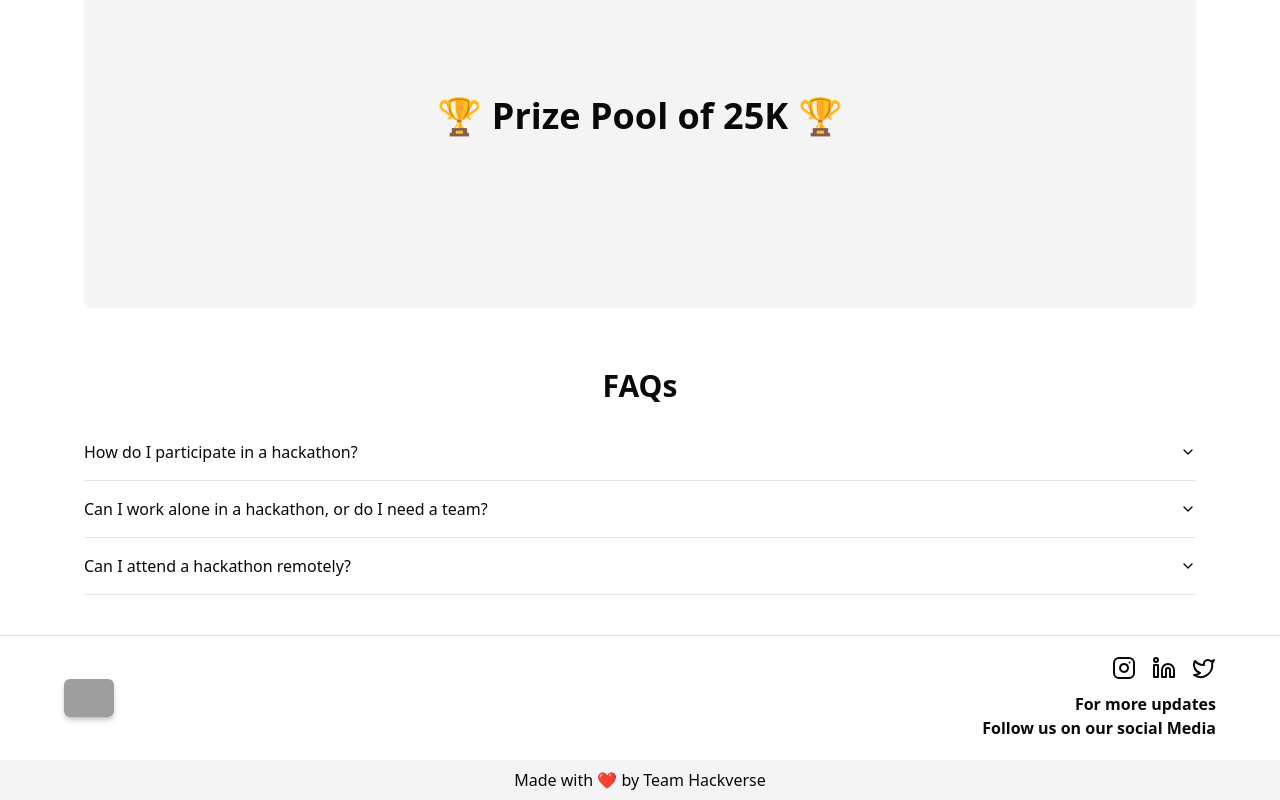
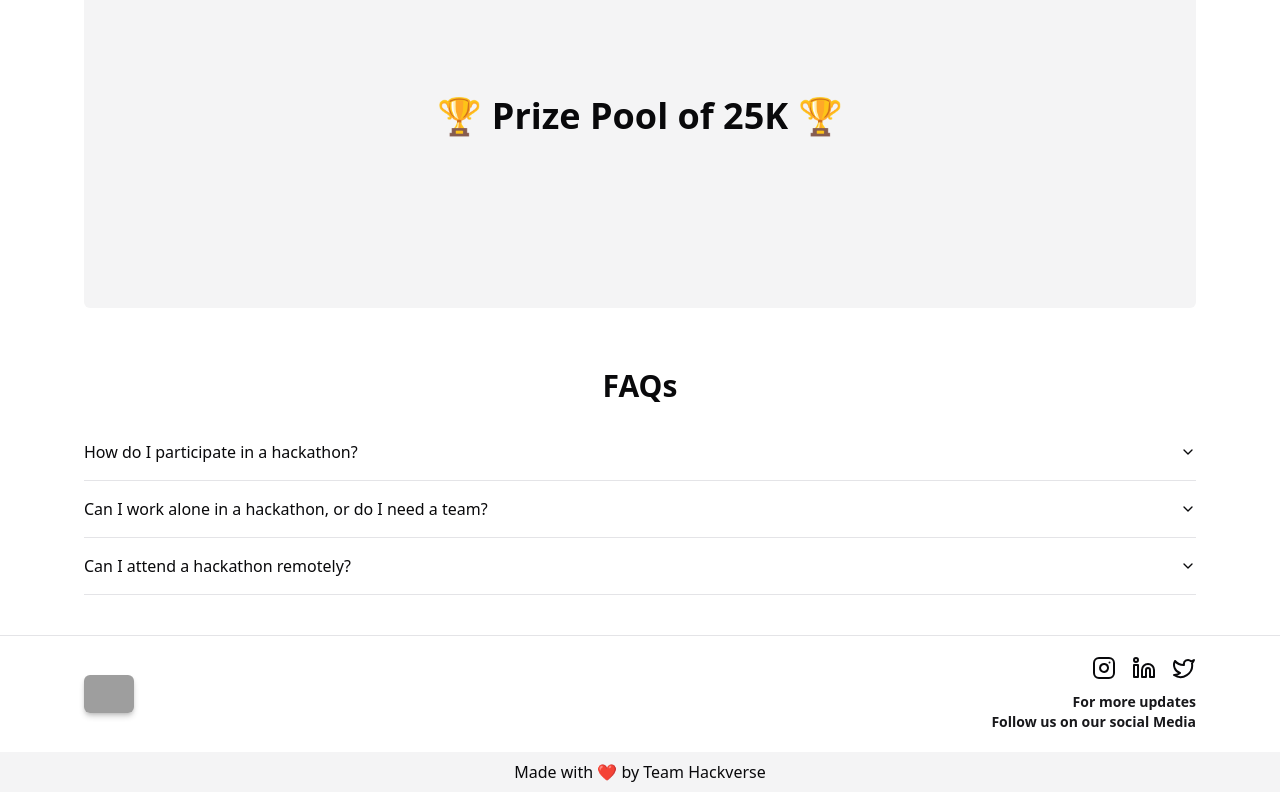
Before and after one commit to CodeChef-SRMRMP/hackverse-2.0, a Next.js app: page / in a window 1280 px wide. Shown: the part 1910-2710 px from the top of the page. Built offline with nearby package versions, Linux system fonts and the light colour scheme; grey boxes are pictures that could not be loaded.

Commit message:
Footer bugs

```diff
--- a/components/Footer.tsx
+++ b/components/Footer.tsx
@@ -4,8 +4,8 @@ import Link from 'next/link';
 
 const Footer = () => {
   return (
-    <div className="bg-background pt-5 z-50 relative border-t ">
-      <div className=" max-w-6xl mx-auto flex items-center justify-between">
+    <div className="bg-background  pt-5 z-50 relative border-t ">
+      <div className=" max-w-6xl px-5 mx-auto flex items-center justify-between">
         <Image
           src={'/assets/images/short-logo.ico'}
           alt="logo-short"
@@ -38,7 +38,7 @@ const Footer = () => {
               <Twitter />
             </Link>
           </div>
-          <h1 className="text-right font-bold">
+          <h1 className="text-right text-sm md:text-accent-foreground font-bold">
             For more updates
             <br /> Follow us on our social Media
           </h1>
```
